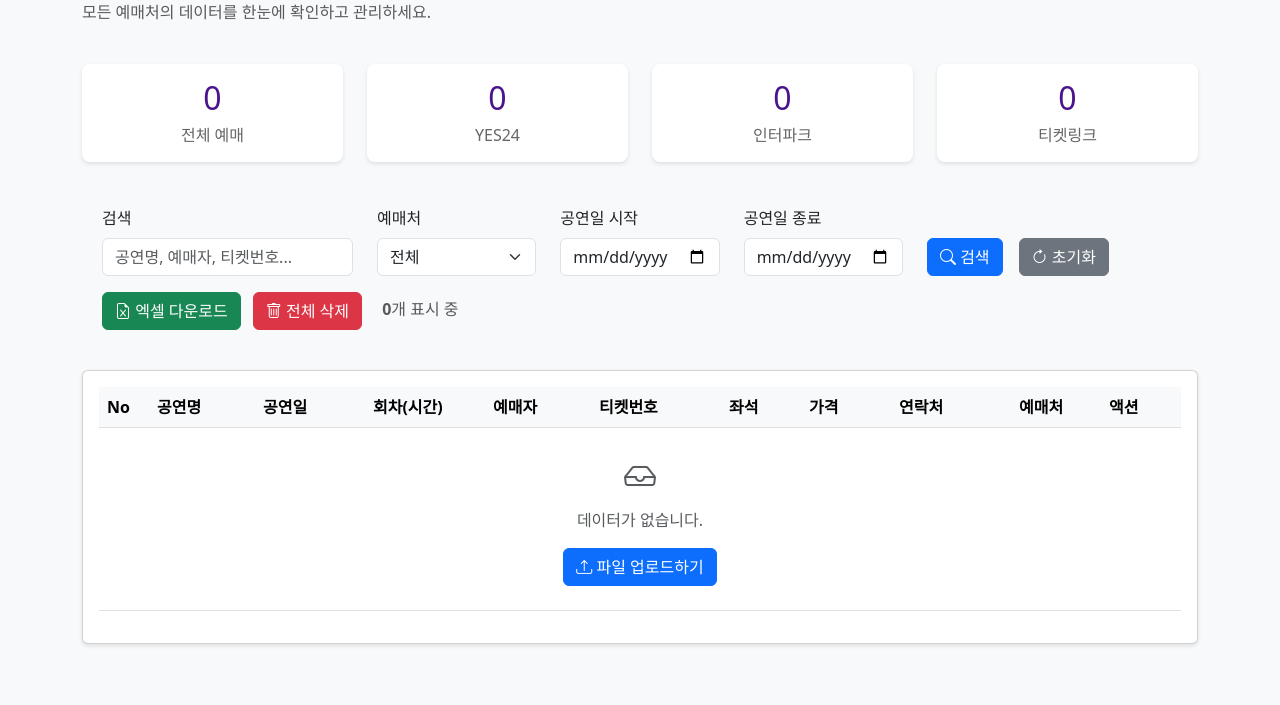
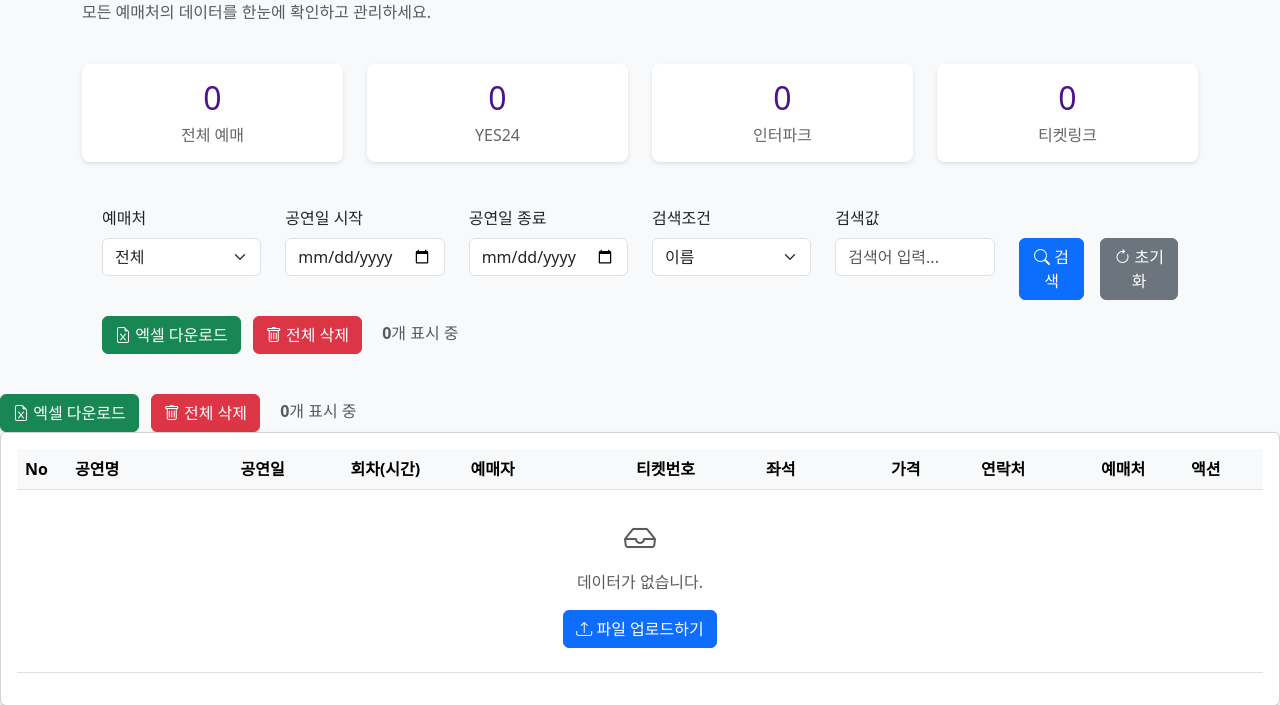
Before and after one commit to Jsun-cre8bara/ticekt-manager, a Flask app: page /reservations in a window 1280 px wide. Shown: the part 146-851 px from the top of the page. Before the commit the page ends 792 px from the top, so only its background shows below. Run offline with Flask 3, Linux system fonts and the light colour scheme; data that the repository does not hold is empty.

Commit message:
Update reservations.html
검색 필터 교체

```diff
--- a/templates/reservations.html
+++ b/templates/reservations.html
@@ -78,10 +78,6 @@
 <!-- 필터 및 검색 -->
 <div class="filter-section">
     <div class="row">
-        <div class="col-md-3">
-            <label class="form-label">검색</label>
-            <input type="text" class="form-control" id="search-input" placeholder="공연명, 예매자, 티켓번호...">
-        </div>
         <div class="col-md-2">
             <label class="form-label">예매처</label>
             <select class="form-select" id="filter-vendor">
@@ -99,7 +95,19 @@
             <label class="form-label">공연일 종료</label>
             <input type="date" class="form-control" id="filter-date-end">
         </div>
-       <div class="col-md-3">
+        <div class="col-md-2">
+            <label class="form-label">검색조건</label>
+            <select class="form-select" id="search-type">
+                <option value="name">이름</option>
+                <option value="phone">전화번호(뒷4자리)</option>
+                <option value="ticket">티켓번호</option>
+            </select>
+        </div>
+        <div class="col-md-2">
+            <label class="form-label">검색값</label>
+            <input type="text" class="form-control" id="search-input" placeholder="검색어 입력...">
+        </div>
+        <div class="col-md-2">
             <label class="form-label">&nbsp;</label>
             <div class="d-grid gap-2 d-md-flex">
                 <button class="btn btn-primary me-2" onclick="applyFilters()">
@@ -108,6 +116,21 @@
                 <button class="btn btn-secondary" onclick="resetFilters()">
                     <i class="bi bi-arrow-clockwise"></i> 초기화
                 </button>
+            </div>
+        </div>
+    </div>
+    <div class="row mt-3">
+        <div class="col-md-12">
+            <button class="btn btn-success" onclick="downloadExcel()">
+                <i class="bi bi-file-earmark-excel"></i> 엑셀 다운로드
+            </button>
+            <button class="btn btn-danger ms-2" onclick="deleteAll()" id="delete-all-btn">
+                <i class="bi bi-trash"></i> 전체 삭제
+            </button>
+            <span class="ms-3 text-muted">
+                <strong id="filtered-count">{{ reservations|length }}</strong>개 표시 중
+            </span>
+        </div>
     </div>
 </div>
     </div>
```
Lines whose indentation alone changed are shown as unchanged.
